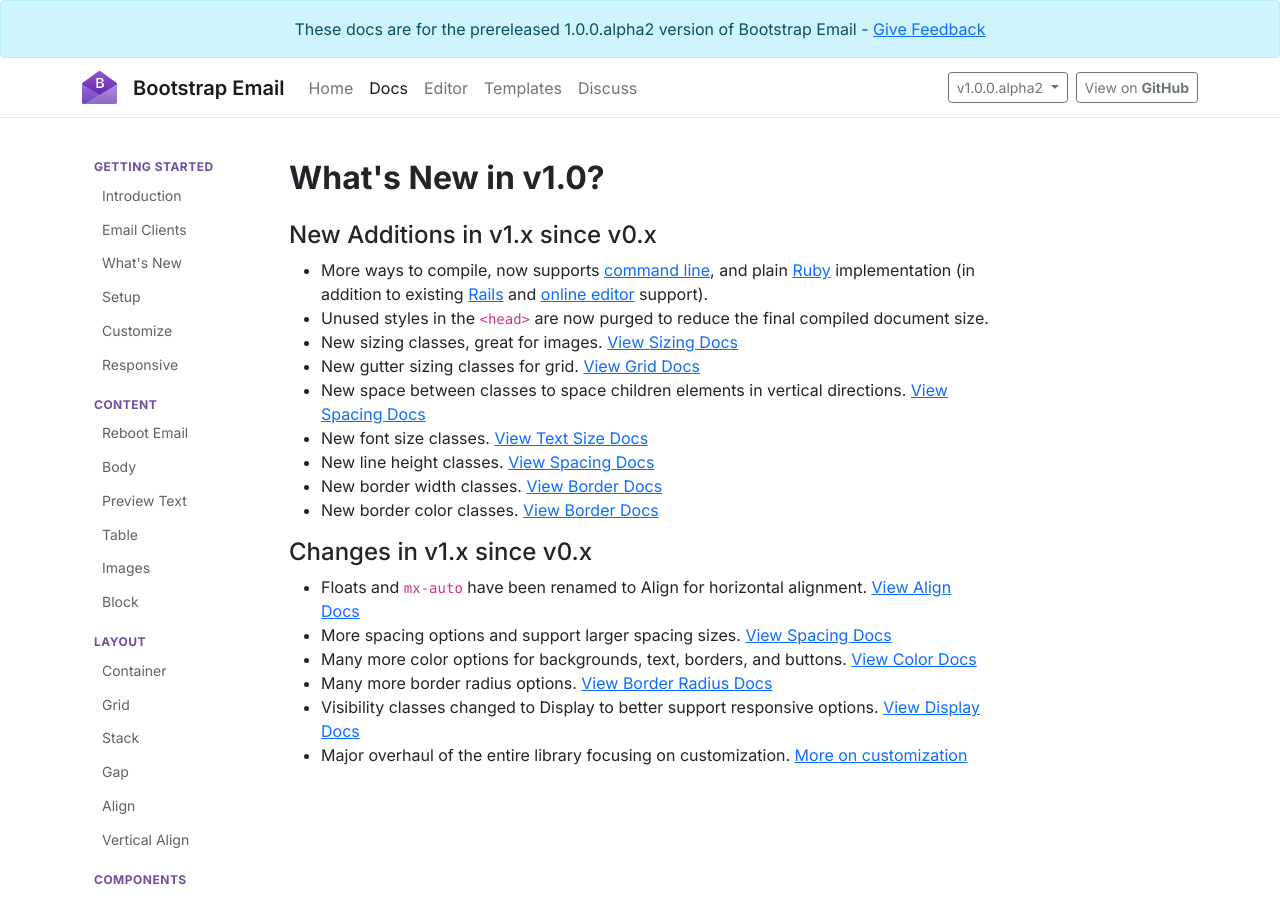
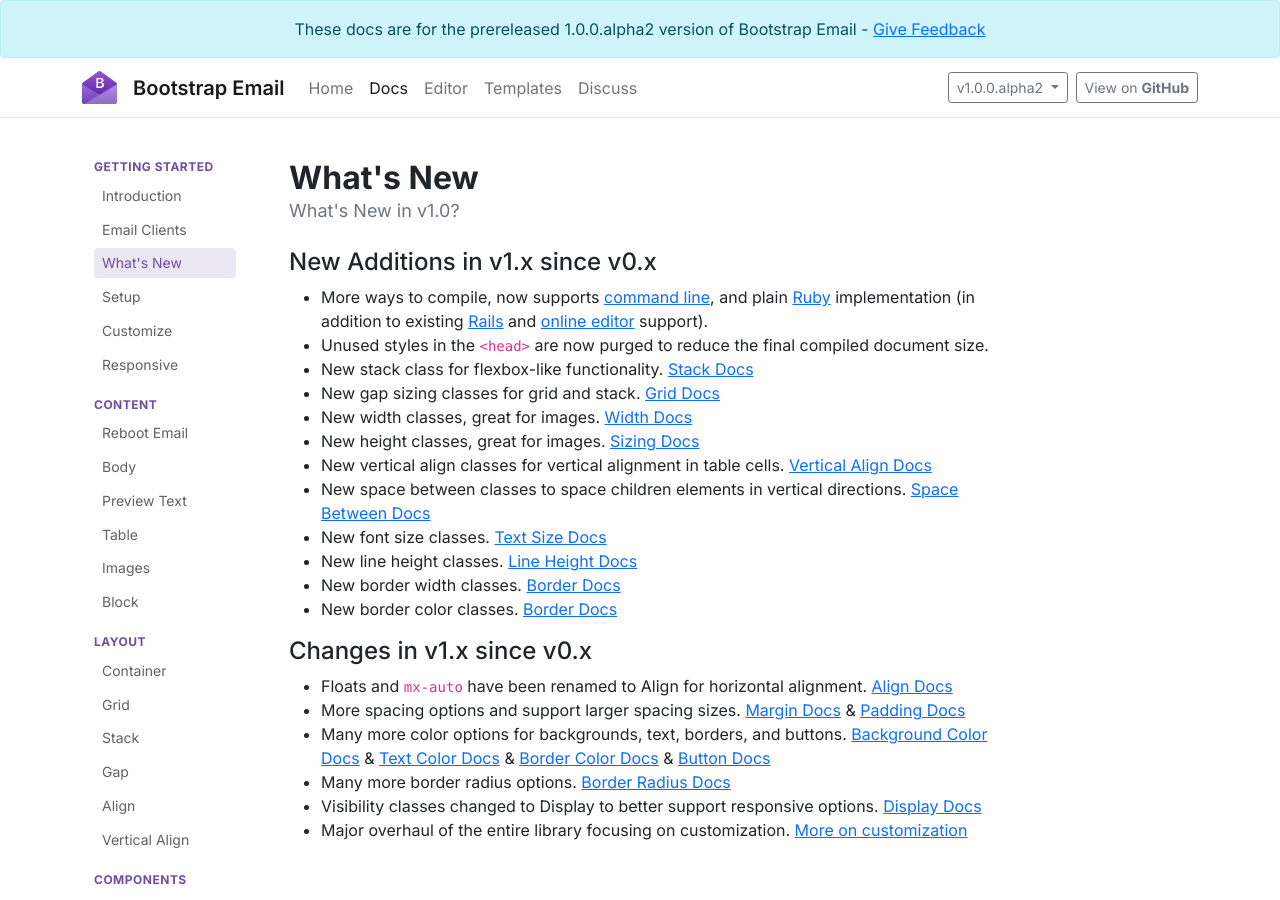
Before and after one commit to bootstrap-email/documentation-1.x, a Jekyll site: the page built from docs/whats-new.md, in a window 1280 px wide and 900 px high. Built offline with Jekyll 4.4.1, drawn with Linux system fonts in a browser that asks for light colours; nearby versions of some CDN libraries; comment, search, counter and statistics services are not loaded.

Commit message:
Link fixes

```diff
--- a/_layouts/docs.html
+++ b/_layouts/docs.html
@@ -9,7 +9,7 @@
         <ul>
           <li class="{% if page.title == "Introduction" %}active{% endif %}"><a href="/docs/introduction">Introduction</a></li>
           <li class="{% if page.title == "Email Clients" %}active{% endif %}"><a href="/docs/email-clients">Email Clients</a></li>
-          <li class="{% if page.title == "What's New?" %}active{% endif %}"><a href="/docs/whats-new">What's New</a></li>
+          <li class="{% if page.title == "What's New" %}active{% endif %}"><a href="/docs/whats-new">What's New</a></li>
           <li class="{% if page.title == "Setup" %}active{% endif %}"><a href="/docs/setup">Setup</a></li>
           <li class="{% if page.title == "Customize" %}active{% endif %}"><a href="/docs/customize">Customize</a></li>
           <!-- <li class="{% if page.title == "Themeable" %}active{% endif %}"><a href="/docs/themeable">Themeable</a></li> -->
--- a/docs/whats-new.md
+++ b/docs/whats-new.md
@@ -1,22 +1,26 @@
 ---
 layout: docs
-title:  "What's New in v1.0?"
+title:  "What's New"
+tagline: "What's New in v1.0?"
 ---
 #### New Additions in v1.x since v0.x
 - More ways to compile, now supports [command line](/docs/setup#command-line), and plain [Ruby](/docs/setup#ruby) implementation (in addition to existing [Rails](/docs/setup#ruby-on-rails) and [online editor](https://editor.bootstrapemail.com) support).
 - Unused styles in the `<head>` are now purged to reduce the final compiled document size.
-- New sizing classes, great for images. [View Sizing Docs](/docs/sizing)
-- New gutter sizing classes for grid. [View Grid Docs](/docs/gutters)
-- New space between classes to space children elements in vertical directions. [View Spacing Docs](/docs/spacing)
-- New font size classes. [View Text Size Docs](/docs/text-size)
-- New line height classes. [View Spacing Docs](/docs/line-height)
-- New border width classes. [View Border Docs](/docs/border)
-- New border color classes. [View Border Docs](/docs/border-color)
+- New stack class for flexbox-like functionality. [Stack Docs](/docs/stack)
+- New gap sizing classes for grid and stack. [Grid Docs](/docs/gap)
+- New width classes, great for images. [Width Docs](/docs/width)
+- New height classes, great for images. [Sizing Docs](/docs/height)
+- New vertical align classes for vertical alignment in table cells. [Vertical Align Docs](/docs/vertical-align)
+- New space between classes to space children elements in vertical directions. [Space Between Docs](/docs/space-between)
+- New font size classes. [Text Size Docs](/docs/text-size)
+- New line height classes. [Line Height Docs](/docs/line-height)
+- New border width classes. [Border Docs](/docs/border)
+- New border color classes. [Border Docs](/docs/border-color)
 
 #### Changes in v1.x since v0.x
-- Floats and `mx-auto` have been renamed to Align for horizontal alignment. [View Align Docs](/docs/align)
-- More spacing options and support larger spacing sizes. [View Spacing Docs](/docs/spacing)
-- Many more color options for backgrounds, text, borders, and buttons. [View Color Docs](#)
-- Many more border radius options. [View Border Radius Docs](/docs/border-radius)
-- Visibility classes changed to Display to better support responsive options. [View Display Docs](/docs/display)
+- Floats and `mx-auto` have been renamed to Align for horizontal alignment. [Align Docs](/docs/align)
+- More spacing options and support larger spacing sizes. [Margin Docs](/docs/spacing) & [Padding Docs](/docs/spacing)
+- Many more color options for backgrounds, text, borders, and buttons. [Background Color Docs](/docs/background-color) & [Text Color Docs](/docs/text-color) & [Border Color Docs](/docs/border-color) & [Button Docs](/docs/button)
+- Many more border radius options. [Border Radius Docs](/docs/border-radius)
+- Visibility classes changed to Display to better support responsive options. [Display Docs](/docs/display)
 - Major overhaul of the entire library focusing on customization. [More on customization](/docs/customize)
```
Also changed, not shown: docs/card.md (+1 -1 lines), docs/hr.md (+1 -1 lines), docs/images.md (+1 -1 lines).
